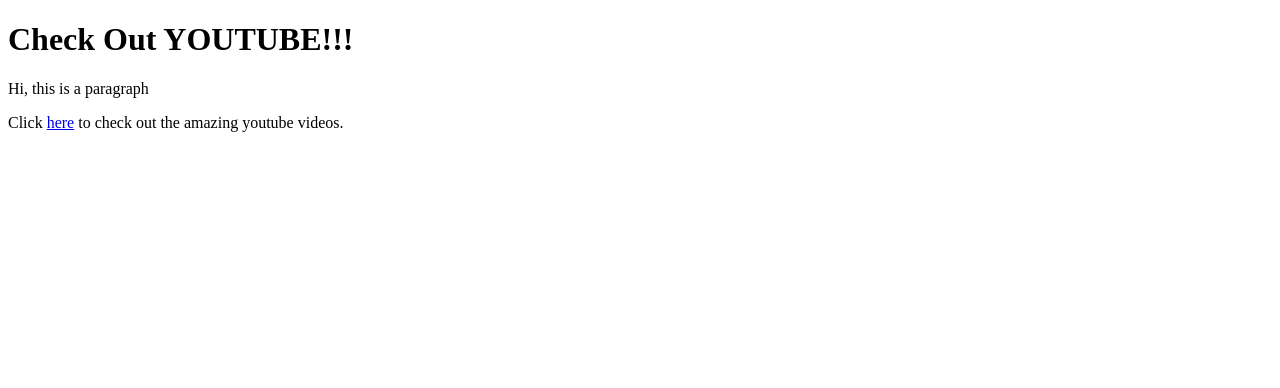
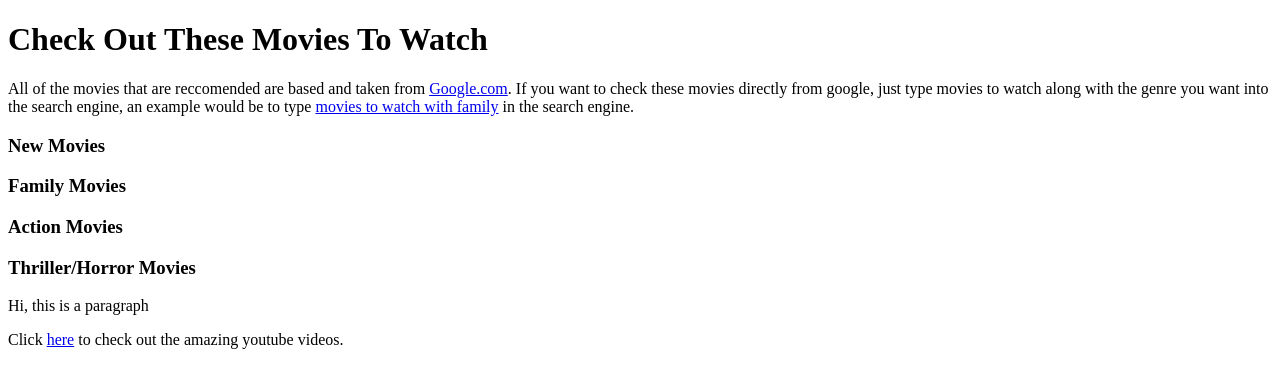
Before and after one commit to LaithHaddadin/laithhaddadin.github.io, a plain HTML site: page Index.html in a window 1280 px wide. Drawn offline with Linux system fonts and the light colour scheme.

Commit message:
Update Index.html

```diff
--- a/Index.html
+++ b/Index.html
@@ -1,10 +1,15 @@
 <!DOCTYPE html>
-<html lang="en">
+<html lang="en-US">
 <head>
-    <title>Sponsoring </title>
+    <title>Movies to Watch </title>
 </head>
 <body>
-    <h1>Check Out YOUTUBE!!!</h1>
+    <h1>Check Out These Movies To Watch</h1>
+    <p>All of the movies that are reccomended are based and taken from <a href="https://www.youtube.com/">Google.com</a>. If you want to check these movies directly from google, just type movies to watch along with the genre you want into the search engine, an example would be to type <a href="https://www.google.com/search?q=movies+to+watch+with+family&rlz=1C5CHFA_enJO966JO966&oq=movies+to+watch+with&aqs=chrome.0.0i512l2j69i57j0i512l7.6673j0j7&sourceid=chrome&ie=UTF-8#wxpd=:true">movies to watch with family</a> in the search engine.</p>
+    <h3>New Movies</h3>
+    <h3>Family Movies<h3>
+    <h3>Action Movies</h3>
+    <h3>Thriller/Horror Movies</h3>
     <p>Hi, this is a paragraph</p>
     <p>Click <a href="https://www.youtube.com/">here</a> to check out the amazing youtube videos. </p>
 
```
